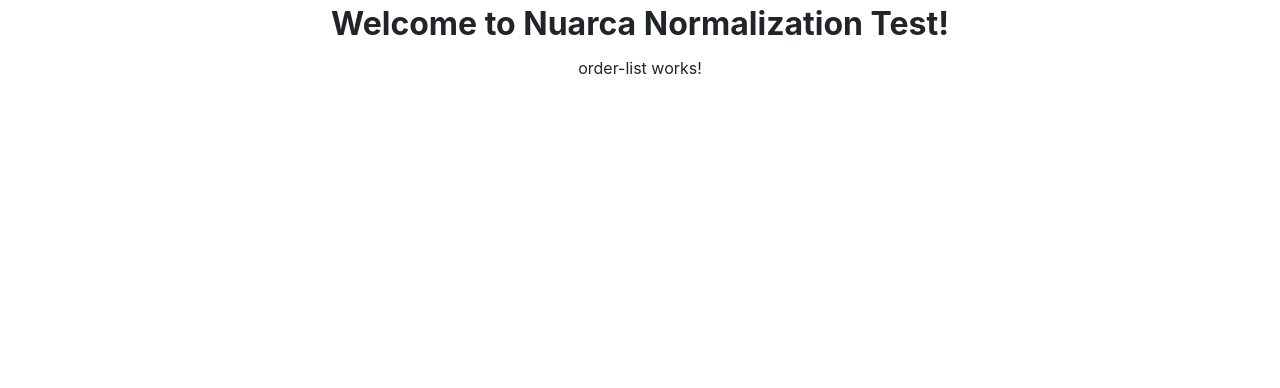
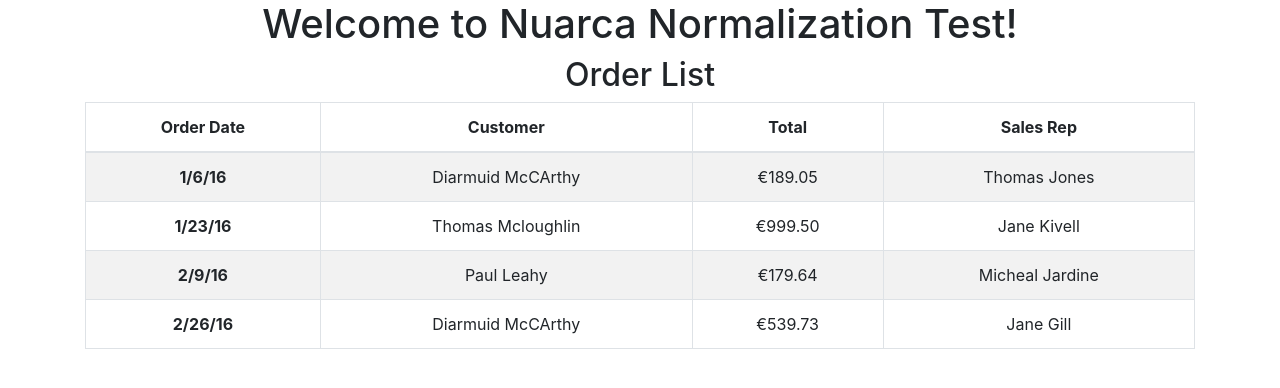
Before and after one commit to Narshe1412/nuarca-sql, an Angular app: page / in a window 1280 px wide. Shown: the top 388 px of the page. Built offline with nearby package versions, Linux system fonts and the light colour scheme.

Commit message:
page with visible table and orders working

```diff
--- a/angular.json
+++ b/angular.json
@@ -23,6 +23,7 @@
               "src/assets"
             ],
             "styles": [
+              "node_modules/bootstrap/dist/css/bootstrap.min.css",
               "node_modules/bootstrap/dist/css/bootstrap-reboot.css",
               "node_modules/bootstrap/dist/css/bootstrap-grid.css",
               "src/styles.css"
--- /dev/null
+++ b/src/app/mock-orders.ts
@@ -0,0 +1,8 @@
+import { Order } from "./order";
+
+export const ORDERS: Order[] = [
+    { orderDate: "1/6/16", region: "East", rep: "Thomas Jones", item: "Pencil", units: 95, unitCost: 1.99, customer: "Diarmuid McCArthy" },
+    { orderDate: "1/23/16", region: "Central", rep: "Jane Kivell", item: "Binder", units: 50, unitCost: 19.99, customer: "Thomas Mcloughlin" },
+    { orderDate: "2/9/16", region: "Central", rep: "Micheal Jardine", item: "Pencil", units: 36, unitCost: 4.99, customer: "Paul Leahy" },
+    { orderDate: "2/26/16", region: "Central", rep: "Jane Gill", item: "Pen", units: 27, unitCost: 19.99, customer: "Diarmuid McCArthy" }
+];
--- a/src/app/order-list/order-list.component.html
+++ b/src/app/order-list/order-list.component.html
@@ -1,3 +1,21 @@
-<p>
-  order-list works!
-</p>
+<h2>Order List</h2>
+<div class="container">
+  <table class="table table-bordered table-striped">
+    <thead>
+      <tr>
+        <th scope="col">Order Date</th>
+        <th scope="col">Customer</th>
+        <th scope="col">Total</th>
+        <th scope="col">Sales Rep</th>
+      </tr>
+    </thead>
+    <tbody>
+      <tr *ngFor="let order of orders">
+        <th scope="row">{{order.orderDate}}</th>
+        <td>{{order.customer}}</td>
+        <td>{{order.units * order.unitCost | currency:'EUR'}}</td>
+        <td>{{order.rep}}</td>
+      </tr>
+    </tbody>
+  </table>
+</div>
--- a/src/app/order-list/order-list.component.ts
+++ b/src/app/order-list/order-list.component.ts
@@ -1,4 +1,6 @@
 import { Component, OnInit } from '@angular/core';
+
+import { ORDERS } from '../mock-orders';
 
 @Component({
   selector: 'app-order-list',
@@ -7,6 +9,8 @@ import { Component, OnInit } from '@angular/core';
 })
 export class OrderListComponent implements OnInit {
 
+  orders = ORDERS;
+
   constructor() { }
 
   ngOnInit() {
--- /dev/null
+++ b/src/app/order.ts
@@ -0,0 +1,9 @@
+export class Order {
+    orderDate: string;
+    region: string;
+    rep: string;
+    item: string;
+    units: number;
+    unitCost: number;
+    customer: string;
+}
--- a/src/styles.css
+++ b/src/styles.css
@@ -1 +1,2 @@
 /* You can add global styles to this file, and also import other style files */
+@import "~bootstrap/dist/css/bootstrap.css";
```
